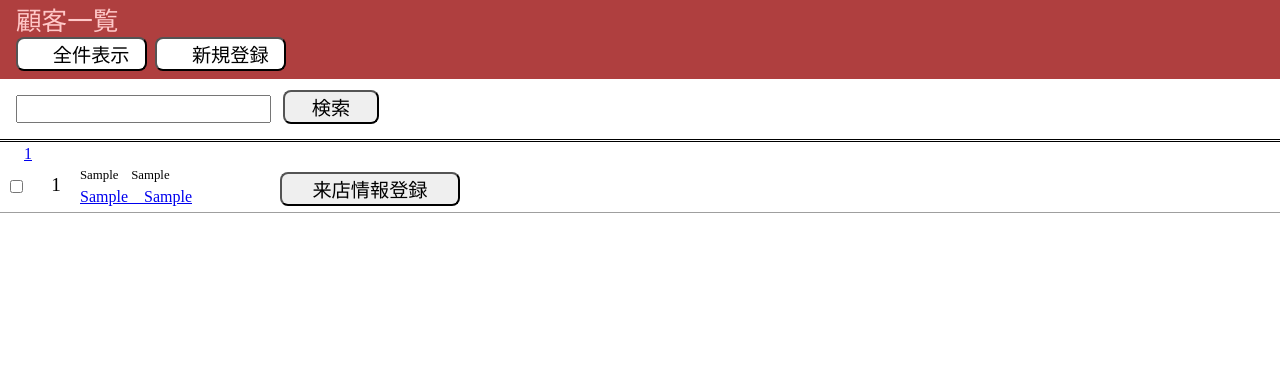
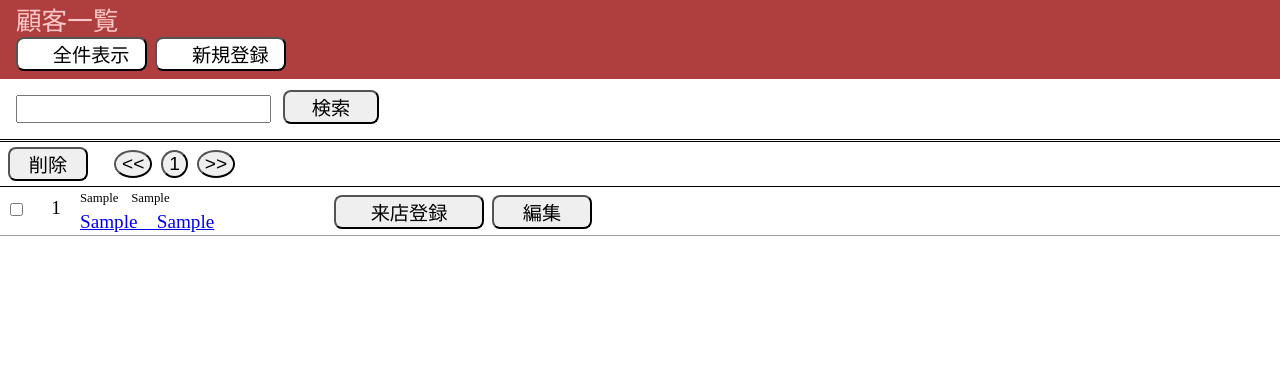
Before and after one commit to mizuno19/shikama, a PHP site: page / in a window 1280 px wide. Shown: the top 379 px of the page. Run offline with PHP 8.4, Linux system fonts and the light colour scheme; tables that the repository leaves empty hold one stand-in row (values such as "Sample post"); data that the repository does not hold is empty; a stand-in replaces the project's code that opens the database connection.

Commit message:
削除ボタンと編集ボタンの追加

```diff
--- a/css/index.css
+++ b/css/index.css
@@ -26,8 +26,19 @@ div#search_box {
     font-size: 1.2rem;
 }
 
+#delete_box {
+    float: left;
+}
+#delete_box input {
+    width: 80px;
+    margin-top: 5px;
+    margin-left: 8px;
+    margin-right: 0;
+}
+
 #next {
     width: 100%;
+    border-bottom: 1px solid #000;
 }
 #next p {
     font-size: 1.2rem;
@@ -35,18 +46,24 @@ div#search_box {
 #next p a:first-child {
     margin-left: 1.5rem;
 }
-#next p a {
-    margin-left: 4px;
-    margin-right: 4px;
+#next p a button {
+    margin: 8px 2px;
+    border-radius: 50%;
 }
 
 #client_list {
     height: 100%;
 }
 #client_list .client {
+    position: relative;
     width: 100%;
     border: #9f9f9f solid;
     border-width: 0 0 1px 0;
+    overflow: hidden;
+}
+#client_list .client label {
+    display: block;
+    float: left;
     overflow: hidden;
 }
 #client_list .client .id,
@@ -74,25 +91,33 @@ div#search_box {
 }
 #client_list .client .name_box {
     float: left;
-    width: 200px;
+    width: 250px;
     overflow: hidden;
 }
 #client_list .client .kana {
     font-size: 0.8rem;
 }
-#client_list .client .name {
+#client_list .client .name a {
     font-size: 1.2rem;
 }
-#client_list .client .visit {
-    position: relative;
+#client_list .client .btn_area {
     float: left;
 }
-#client_list .client .visit a {
-    position: absolute;
+#client_list .client .visit,
+#client_list .client .edit {
+    margin: 0 4px;
+    float: left;
+    width: 150px;
+}
+#client_list .client .edit {
+    width: 100px;
+}
+#client_list .client .visit a,
+#client_list .client .edit a {
+    position: relative;
     top: 8px;
-    width: 180px;
 }
-#client_list .client .visit a button {
-    width: 180px;
-    font-size: 1.2rem;
+#client_list .client .visit a button,
+#client_list .client .edit a button {
+        width: 100%;
 }
--- a/index.php
+++ b/index.php
@@ -40,15 +40,22 @@ if (isset($_GET['NEXT']) && is_numeric($_GET['NEXT'])) {
         <input type="submit" name="SEARCH_SEND" value="検索">
     </form>
 </div>
+
+<form action="delete.php" method="POST">
+<div id="delete_box">
+    <input type="submit" name="DELETE" value="削除">
+</div>
 <div id="next">
     <p>
+    <a href="?NEXT=0"><button type="button">&lt;&lt;</button></a>
 <?php
     for ($i = 0; $i < ($max / $m); $i++) {
 ?>
-    <a href="?NEXT=<?= $i * $m ?>"><?= ($i + 1) ?></a>
+    <a href="?NEXT=<?= $i * $m ?>"><button type="button"><?= ($i + 1) ?></button></a>
 <?php
     }
 ?>
+    <a href="?NEXT=<?= $max - $m ?>"><button type="button">&gt;&gt;</button></a>
     </p>
 </div>
 <section id="main">
@@ -97,8 +104,13 @@ if (empty($res)) {
             <div class="name"><a href="print.php?ID=<?= $id ?>"><?= $name ?></a></div>
         </div>
         </label>
-        <div class="visit">
-            <a href="./visit.php?ID=<?= $id ?>"><button>来店情報登録</button></a>
+        <div class="btn_area">
+            <div class="visit">
+                <a href="./visit.php?ID=<?= $id ?>"><button type="button">来店登録</button></a>
+            </div>
+            <div class="edit">
+                <a href="./edit.php?ID=<?= $id ?>"><button type="button">編集</button></a>
+            </div>
         </div>
     </div>
 <?php
@@ -108,6 +120,7 @@ if (empty($res)) {
 }
 ?>
     </div>
+</form>
 </section>
 </div>
 </body>
```
